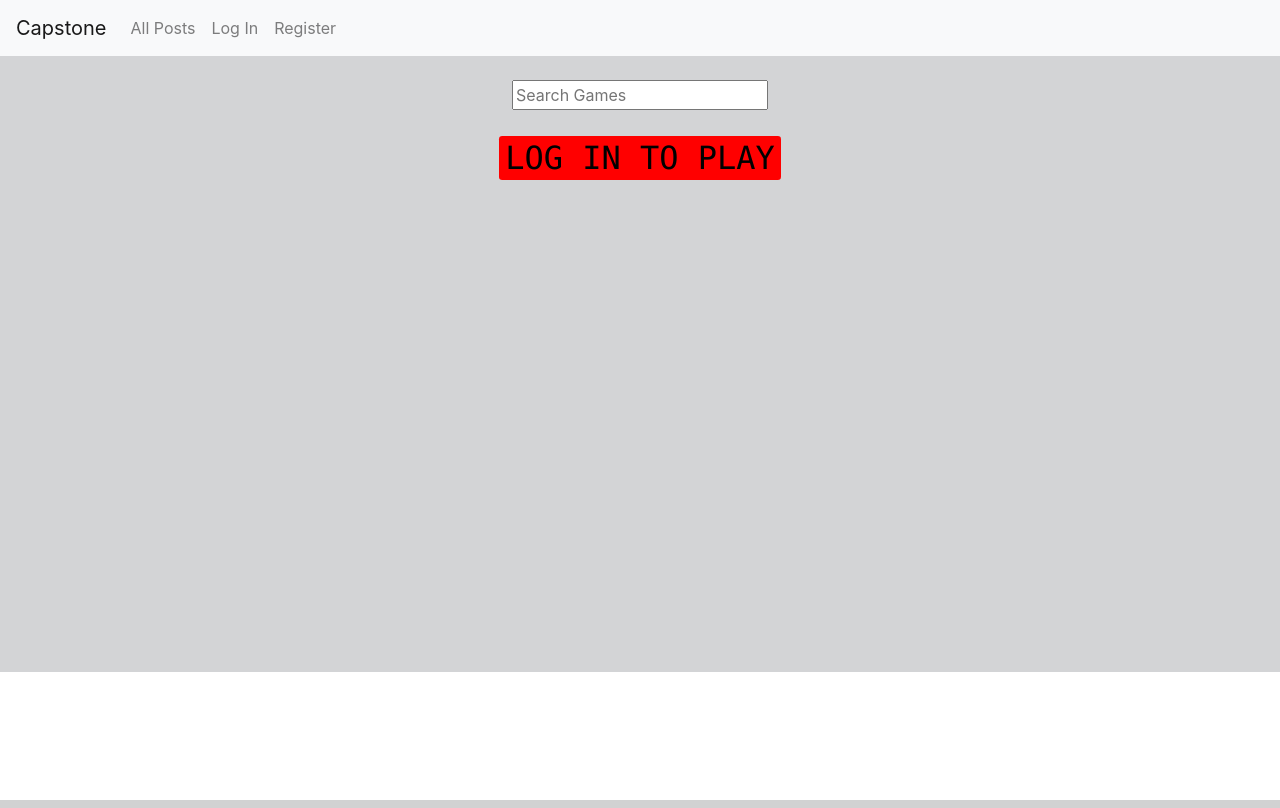
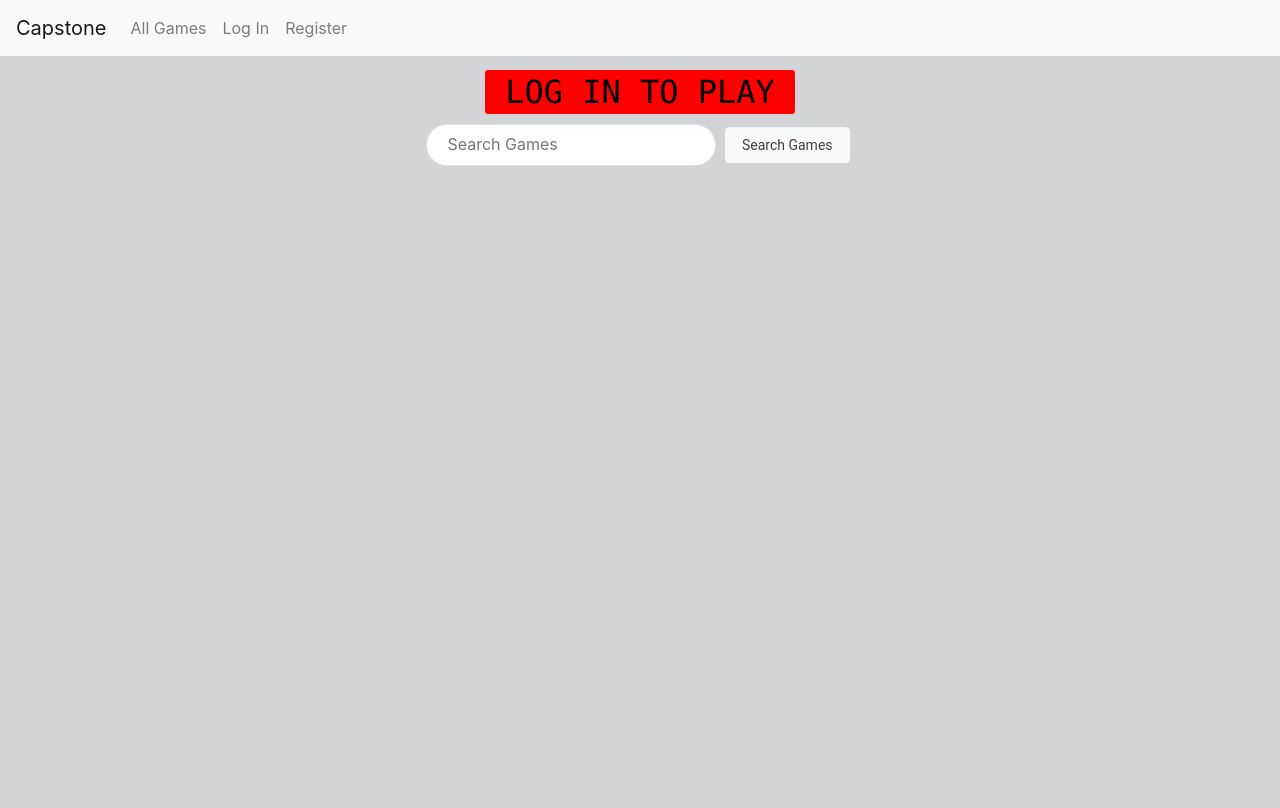
Before and after one commit to boshhy/Capstone, a Django app: page / in a window 1280 px wide. Run offline with Django 3.2, Linux system fonts and the light colour scheme; data that the repository does not hold is empty; some libraries are stand-ins or nearby versions.

Commit message:
Added a search form, to search games by name

```diff
--- a/capstone/static/capstone/styles.css
+++ b/capstone/static/capstone/styles.css
@@ -13,6 +13,7 @@
 
 #start_image {
     border: 8px solid black;
+    max-width: 608px;
 }
 
 .sidebar-flex {
@@ -55,7 +56,7 @@
 
 .content {
     background-color: #d3d4d6;
-    min-height: 77vh;
+    min-height: 94vh;
 }
 
 #not_logged {
@@ -64,4 +65,39 @@
 
 #div_search {
     text-align: center;
+    margin-left: auto;
+    margin-right: auto;
+    padding: 10px;
 }
+
+#btn_search {
+    background-color: #f8f9fa;
+    border: 1px solid #f8f9fa;
+    border-radius: 4px;
+    color: #3c4043;
+    font-family: Roboto, arial, sans-serif;
+    font-size: 14px;
+    margin: 11px 4px;
+    padding: 0px 16px;
+    line-height: 27px;
+    height: 36px;
+    min-width: 54px;
+    text-align: center;
+    cursor: pointer;
+    user-select: none;
+}
+
+
+.search {
+    padding-left: 20px;
+    padding-right: 20px;
+    padding-bottom: 4px;
+    background: #fff;
+    /* display: flex; */
+    border: 1px solid #dfe1e5;
+    border-radius: 24px;
+    height: 42px;
+    min-width: 227px;
+    width: auto;
+    max-width: 584px;
+}
--- a/capstone/templates/capstone/game.html
+++ b/capstone/templates/capstone/game.html
@@ -21,9 +21,9 @@
     <div id="div_canvas">
         <br>
         <div id="title">
-            <kbd style="background-color: red; color: black;  font-size: 32px;">
+            <kbd style="background-color: red; color: black;  font-size: 32px; padding-left: 20px; padding-right: 20px;">
                 LOG IN TO PLAY
-            </kbd>
+           </kbd>
         </div>
         <br>
         <img id="start_image" src="{{ the_game.imageURL }}" alt="Could not load image">
--- a/capstone/templates/capstone/index.html
+++ b/capstone/templates/capstone/index.html
@@ -4,26 +4,27 @@
 
 
     <div class="center content">
-        <br>
-        <div id="div_search">
+        {% if user.is_authenticated %}
+            <h2 style="text-align: center; padding: 12px; padding-bottom: 0px;">All Games</h2>
+        {% else %}
+            <div style="text-align: center; padding: 12px; padding-bottom: 0px;">
+                <kbd style="background-color: red; color: black;  font-size: 32px; padding-left: 20px; padding-right: 20px;">
+                     LOG IN TO PLAY
+                </kbd>
+            </div>
+        {% endif %}
+
+        <div id="div_search" style="padding: 0px; padding-bottom: 10px;">
             <form action="{% url 'search' %}" method="GET">
                 {% csrf_token %}
                 <input class="search" type="text" name="q" placeholder="Search Games">
+
+                <button id="btn_search" type="submit">Search Games</button>
+
             </form>
+
         </div>
-        {% if user.is_authenticated %}
-            <br>
-            <h2 style="text-align: center; margin: 0px;">All Games</h2>
-            <br>
-        {% else %}
-            <br>
-            <div style="text-align: center;">
-                <kbd style="background-color: red; color: black;  font-size: 32px;">
-                    LOG IN TO PLAY
-                </kbd>
-            </div>
-            <br>
-        {% endif %}
+
         <div id="not_found">
             {% if nothing_found %}
                 <kbd style="background-color: red;">Sorry nothing found.</kbd>
--- a/capstone/templates/capstone/layout.html
+++ b/capstone/templates/capstone/layout.html
@@ -11,8 +11,8 @@
     </head>
     <body>
 
-        <nav class="navbar navbar-expand-lg navbar-light bg-light">
-            <a class="navbar-brand" href="#">Capstone</a>
+        <nav class="navbar navbar-expand-lg navbar-light bg-light" >
+            <a class="navbar-brand" href="{% url 'index' %}">Capstone</a>
 
             <div>
               <ul class="navbar-nav mr-auto">
@@ -22,7 +22,7 @@
                     </li>
                 {% endif %}
                 <li class="nav-item">
-                  <a class="nav-link" href="{% url 'index' %}">All Posts</a>
+                  <a class="nav-link" href="{% url 'index' %}">All Games</a>
                 </li>
                 {% if user.is_authenticated %}
                     <li class="nav-item">
@@ -42,7 +42,7 @@
               </ul>
             </div>
           </nav>
-
+    </div>
         <div class="body">
             {% block body %}
             {% endblock %}
```
